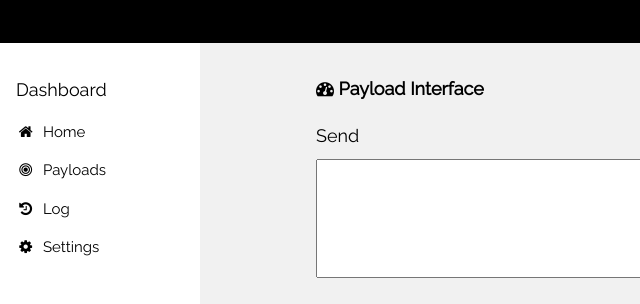
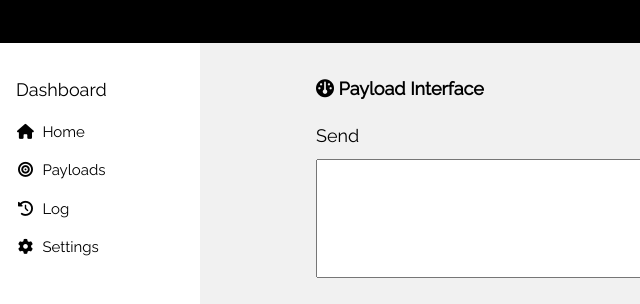
Before and after one commit to mh37/HIDNinja, a plain HTML site: page PayloadInterface/index.html in a window 1280 px wide. Shown: the top 304 px of the page, 0-640 px from the left. Drawn offline with nearby package versions, Linux system fonts and the light colour scheme.

Commit message:
update font-awesome version

```diff
--- a/PayloadInterface/index.html
+++ b/PayloadInterface/index.html
@@ -7,7 +7,8 @@
     <link rel="stylesheet" href="style.css">
     <link rel="stylesheet" href="https://www.w3schools.com/w3css/4/w3.css">
     <link rel="stylesheet" href="https://fonts.googleapis.com/css?family=Raleway">
-    <link rel="stylesheet" href="https://cdnjs.cloudflare.com/ajax/libs/font-awesome/4.7.0/css/font-awesome.min.css">
+    <link rel="stylesheet" href="https://cdnjs.cloudflare.com/ajax/libs/font-awesome/6.4.0/css/all.min.css">
+
     <style>
       html,body,h1,h2,h3,h4,h5 {font-family: "Raleway", sans-serif}
     </style>
```
